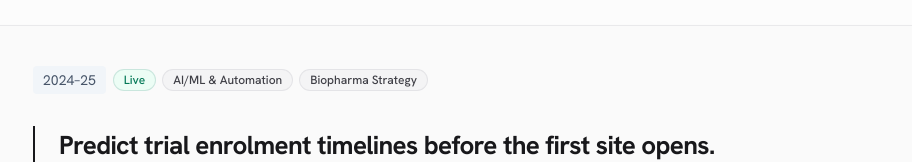
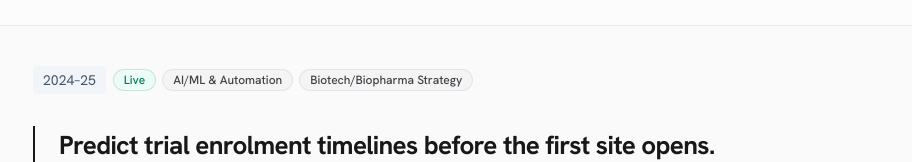
Before and after one commit to katieluii/katieluii.github.io, a React (Vite) app: page /trial-recruitment in a window 1280 px wide. Shown: the part 133-295 px from the top of the page, without its empty margins (183-1095 px from the left). Built offline with nearby package versions, Linux system fonts and the light colour scheme; no server answers.

Commit message:
Portfolio: tag investment-memo + biotech-fundraising with Investing; rename theme to Biotech/Biopharma Strategy

```diff
--- a/src/data/projects.ts
+++ b/src/data/projects.ts
@@ -1,4 +1,4 @@
-export type ProjectTheme = "AI/ML & Automation" | "Bioscience Research" | "Investing" | "Biopharma Strategy";
+export type ProjectTheme = "AI/ML & Automation" | "Bioscience Research" | "Investing" | "Biotech/Biopharma Strategy";
 export type ProjectStatus = "Live" | "WIP" | "Archived";
 
 export interface ProjectLinks {
@@ -82,7 +82,7 @@ export const projects: Project[] = [
     id: "trial-recruitment",
     slug: "trial-recruitment-prediction",
     title: "ML-driven Trial Recruitment Prediction",
-    themes: ["AI/ML & Automation", "Biopharma Strategy"],
+    themes: ["AI/ML & Automation", "Biotech/Biopharma Strategy"],
     status: "Live",
     yearStart: 2024,
     yearEnd: 2025,
@@ -240,7 +240,7 @@ export const projects: Project[] = [
     id: "biotech-fundraising",
     slug: "biotech-fundraising-tracker",
     title: "Biotech Fundraising Tracker",
-    themes: ["AI/ML & Automation", "Investing"],
+    themes: ["AI/ML & Automation", "Investing", "Biotech/Biopharma Strategy"],
     status: "Live",
     yearStart: 2025,
     yearEnd: 2026,
@@ -255,7 +255,7 @@ export const projects: Project[] = [
     id: "clinical-news-monitor",
     slug: "clinical-news-monitor",
     title: "Clinical Development Monitoring Agent",
-    themes: ["AI/ML & Automation", "Biopharma Strategy"],
+    themes: ["AI/ML & Automation", "Biotech/Biopharma Strategy"],
     status: "Live",
     order: 1,
     yearStart: 2026,
@@ -269,7 +269,7 @@ export const projects: Project[] = [
     id: "investment-memo-agent",
     slug: "investment-memo-agent",
     title: "Multi-Agent Investment Memo Generation Tool",
-    themes: ["AI/ML & Automation", "Biopharma Strategy"],
+    themes: ["AI/ML & Automation", "Investing", "Biotech/Biopharma Strategy"],
     status: "Live",
     order: 2,
     yearStart: 2026,
@@ -283,7 +283,7 @@ export const projects: Project[] = [
     id: "obesity-stock-analysis",
     slug: "obesity-stock-analysis",
     title: "Obesity M&A and Competitive Landscape Tracker",
-    themes: ["AI/ML & Automation", "Biopharma Strategy"],
+    themes: ["AI/ML & Automation", "Biotech/Biopharma Strategy"],
     status: "Live",
     yearStart: 2025,
     yearEnd: 2026,
@@ -296,7 +296,7 @@ export const projects: Project[] = [
     id: "conference-catalyst-monitor",
     slug: "conference-catalyst-monitor",
     title: "Biotech Conference Catalyst Monitor",
-    themes: ["AI/ML & Automation", "Biopharma Strategy"],
+    themes: ["AI/ML & Automation", "Biotech/Biopharma Strategy"],
     status: "Live",
     order: 3,
     yearStart: 2026,
@@ -310,7 +310,7 @@ export const projects: Project[] = [
     id: "atlas-drug-dev-analyst",
     slug: "atlas-drug-dev-analyst",
     title: "Atlas — Strategic intelligence for drug development",
-    themes: ["AI/ML & Automation", "Biopharma Strategy"],
+    themes: ["AI/ML & Automation", "Biotech/Biopharma Strategy"],
     status: "Live",
     order: 4,
     yearStart: 2026,
@@ -324,7 +324,7 @@ export const projects: Project[] = [
     id: "atlas-reader",
     slug: "atlas-reader",
     title: "Atlas Reader — sample deliverables",
-    themes: ["AI/ML & Automation", "Biopharma Strategy"],
+    themes: ["AI/ML & Automation", "Biotech/Biopharma Strategy"],
     status: "WIP",
     hideFromTimeline: true,
     yearStart: 2026,
@@ -350,7 +350,7 @@ export const projects: Project[] = [
     id: "partner-prioritisation",
     slug: "partner-prioritisation",
     title: "Conference Partner Prioritisation Engine",
-    themes: ["AI/ML & Automation", "Biopharma Strategy"],
+    themes: ["AI/ML & Automation", "Biotech/Biopharma Strategy"],
     status: "WIP",
     order: 5,
     yearStart: 2026,
```
